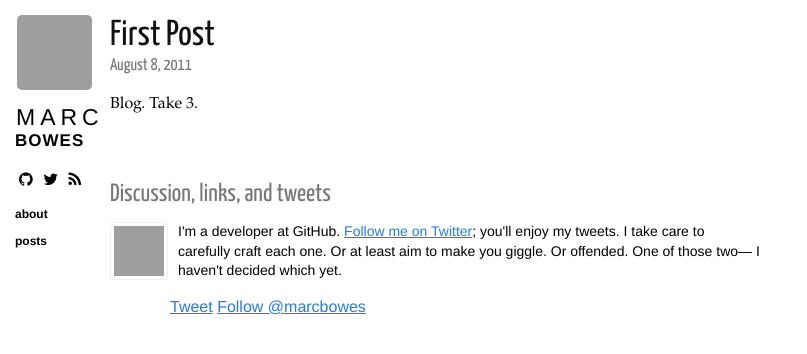
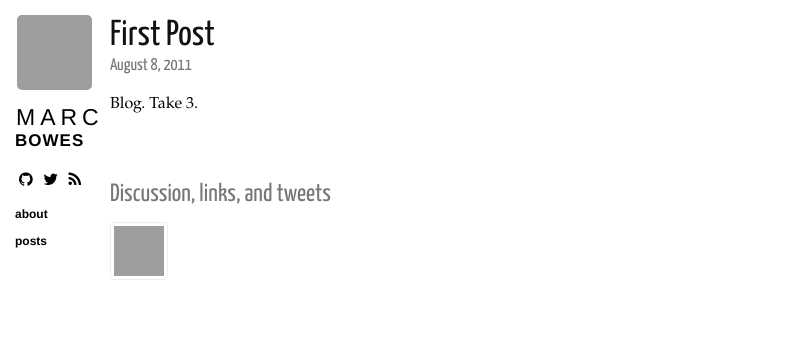
Before and after one commit to marcbowes/marcbowes.github.io, a Jekyll site: the page built from _posts/2011-08-08-first-post.markdown, in a window 1280 px wide. Shown: the top 354 px of the page, without its empty margins (0-807 px from the left). Built offline with Jekyll 4.4.1, drawn with Linux system fonts in a browser that asks for light colours; nearby versions of some CDN libraries; Markdown is read by kramdown in place of the engine named in the settings; comment, search, counter and statistics services are not loaded; grey boxes are pictures that could not be loaded.

Commit message:
Remove post footer

```diff
--- a/_layouts/post.html
+++ b/_layouts/post.html
@@ -20,16 +20,6 @@ layout: layout
       <a href="https://twitter.com/{{ site.twitter }}" target="_blank">
         <img src="{{ site.gravatar_url }}?s=142" height="50" width="50" />
       </a>
-
-      <p>
-        I'm a developer at GitHub. <a href="https://twitter.com/{{ site.twitter }}" target="_blank">Follow me on Twitter</a>;
-        you'll enjoy my tweets. I take care to carefully craft each one. Or at least aim to make
-        you giggle. Or offended. One of those two&mdash; I haven't decided which yet.
-      </p>
-
-      <a href="http://twitter.com/share" class="twitter-share-button" data-count="none" data-via="{{ site.twitter }}">Tweet</a>
-      <a href="http://twitter.com/{{ site.twitter }}" class="twitter-follow-button" data-show-count="false">Follow @{{ site.twitter }}</a>
-      <script src="http://platform.twitter.com/widgets.js" type="text/javascript"></script>
     </section>
   </section>
 </section>
```
